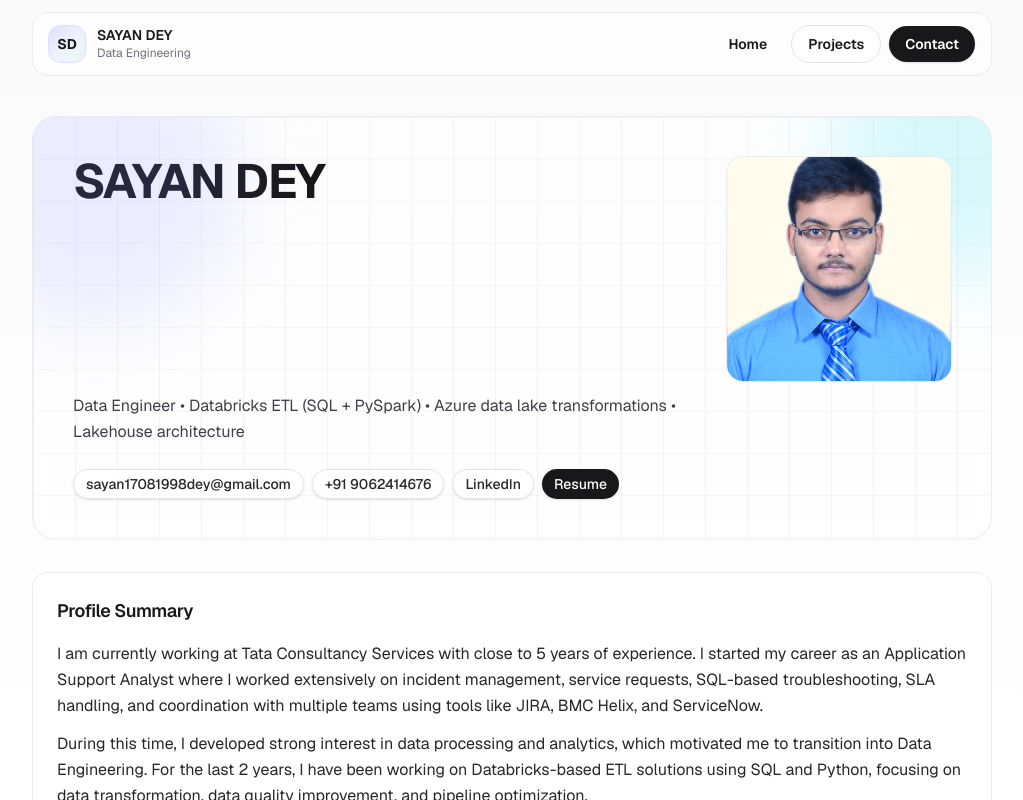
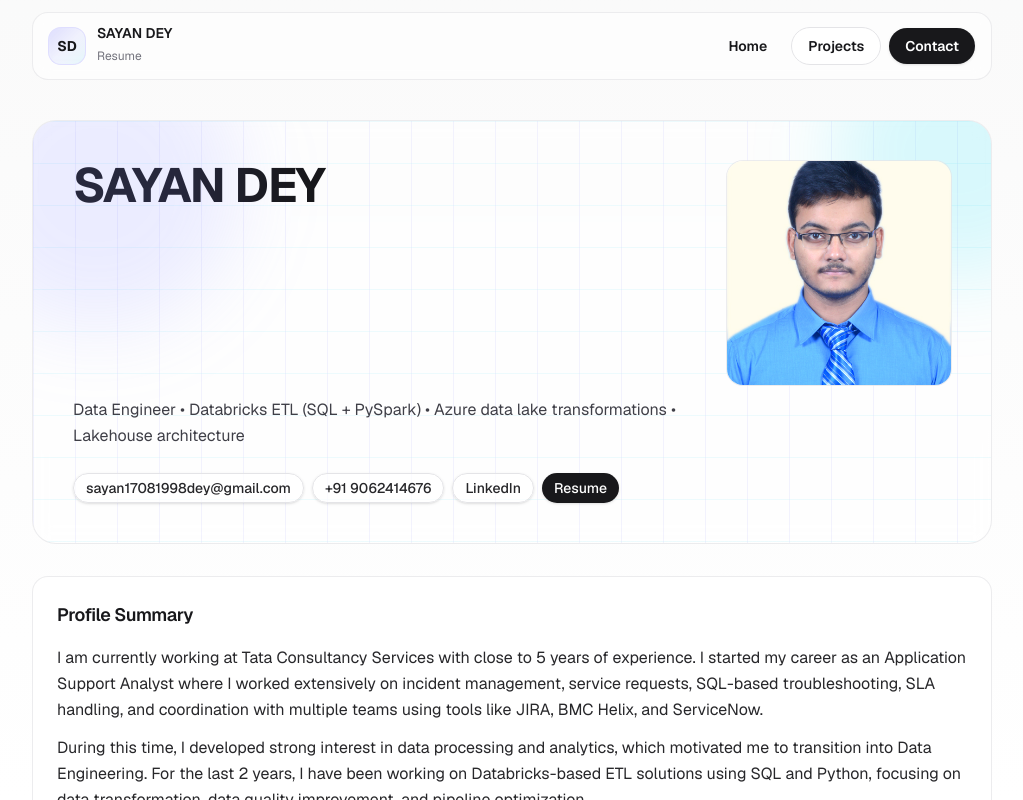
Before and after one commit to sdey17081998/Portfolio-Website, a Next.js app: page / in a window 1280 px wide. Shown: the top 800 px of the page, without its empty margins (128-1151 px from the left). Built offline with nearby package versions, Linux system fonts and the light colour scheme.

Commit message:
Show Resume at top instead of SAYAN DEY Data Engineering

```diff
--- a/src/app/page.tsx
+++ b/src/app/page.tsx
@@ -109,7 +109,13 @@ export default function Home() {
               </div>
               <div>
                 <p className="text-sm font-semibold leading-tight">SAYAN DEY</p>
-                <p className="text-xs text-zinc-500 dark:text-zinc-400">Data Engineering</p>
+                <a
+                  href="/resume.pdf"
+                  download
+                  className="text-xs text-zinc-500 dark:text-zinc-400 hover:underline"
+                >
+                  Resume
+                </a>
               </div>
             </div>
 
```
